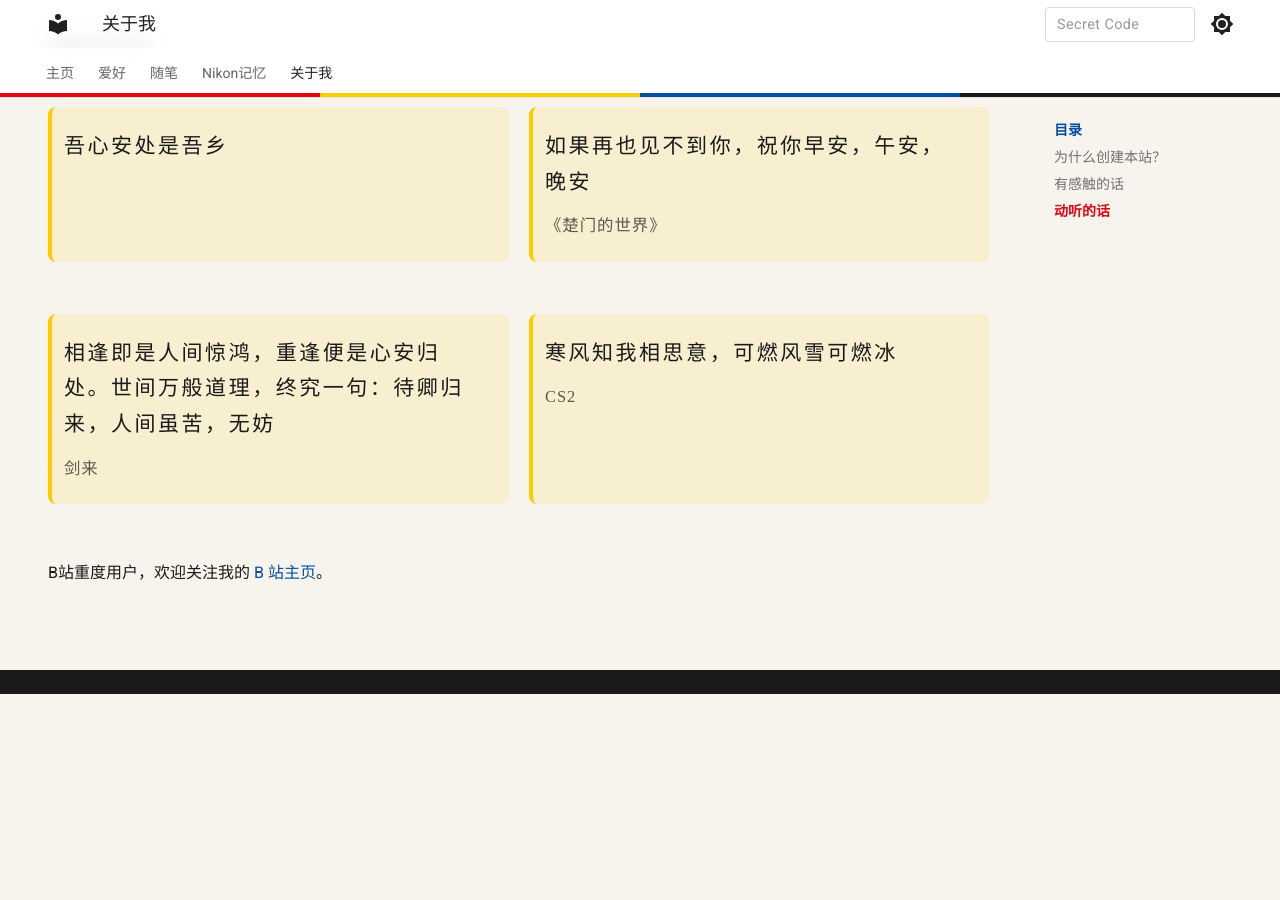
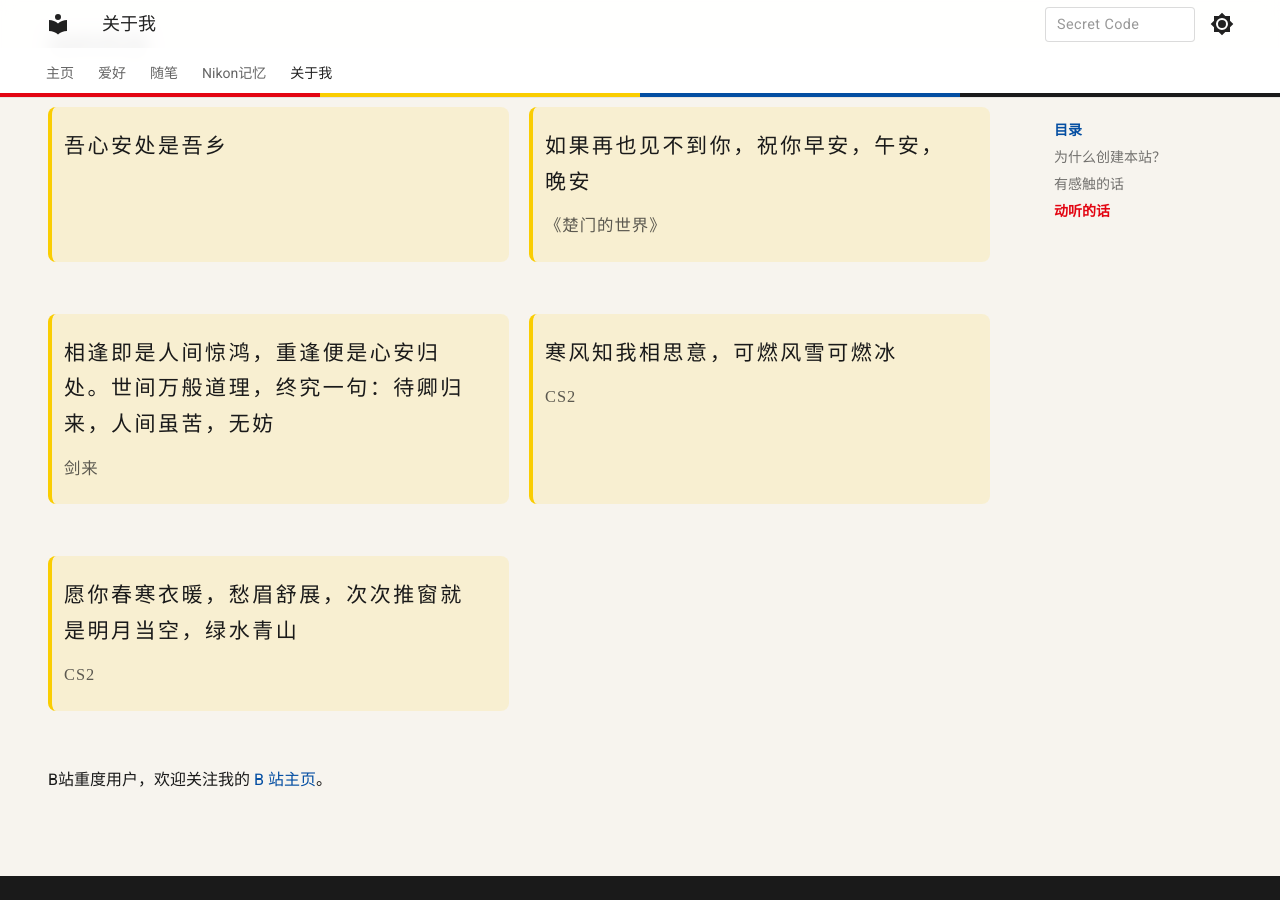
Before and after one commit to lhr024/lhr024.github.io, an MkDocs documentation site: the page built from docs/about/index.md, in a window 1280 px wide and 900 px high, scrolled down 1178 px. Built offline with MkDocs 1.6.1 and Material for MkDocs 9.7.7, drawn with Linux system fonts in a browser that asks for light colours; before the commit the page ends 1872 px from its top, so only the background shows below that.

Commit message:
about updates

```diff
--- a/docs/about/index.md
+++ b/docs/about/index.md
@@ -129,5 +129,12 @@
   <p>寒风知我相思意，可燃风雪可燃冰</p>
   <cite>CS2</cite>
 </blockquote>
+
+<blockquote class="about-quote about-quote--classic">
+  <p>愿你春寒衣暖，愁眉舒展，次次推窗就是明月当空，绿水青山</p>
+  <cite>CS2</cite>
+</blockquote>
+
+
 </div>
 B站重度用户，欢迎关注我的 [B 站主页](https://space.bilibili.com/400372661)。
```
